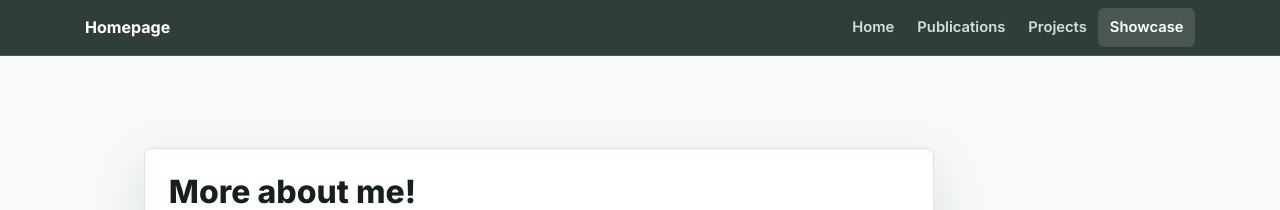
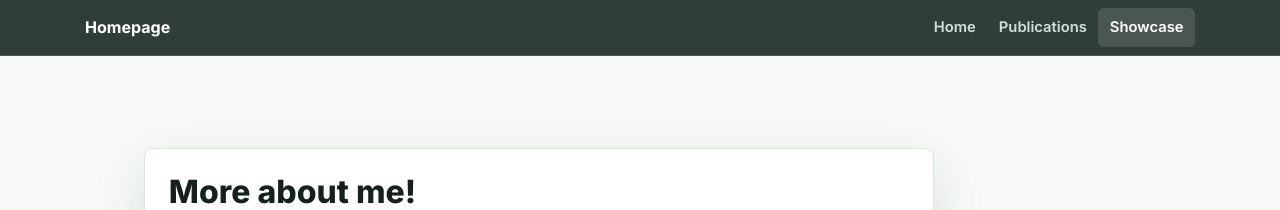
Before and after one commit to YangLiuqing-add/YangLiuqing-add.github.io, a Jekyll site: the page built from showcase.html, in a window 1280 px wide. Shown: the top 210 px of the page. Built offline with Jekyll 4.4.1, drawn with Linux system fonts in a browser that asks for light colours; nearby versions of some CDN libraries; a style sheet for code colours, icons or effects is not loaded.

Commit message:
Update navigation.yml

```diff
--- a/_data/navigation.yml
+++ b/_data/navigation.yml
@@ -5,7 +5,5 @@ pages:
   url: /
 - name: Publications
   url: /publications
-- name: Projects
-  url: /projects
 - name: Showcase
   url: /showcase
```
